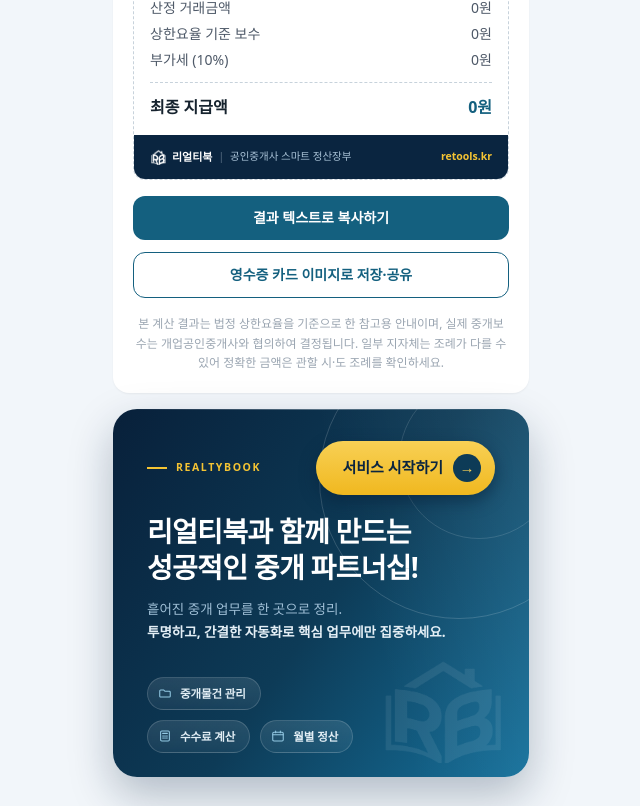
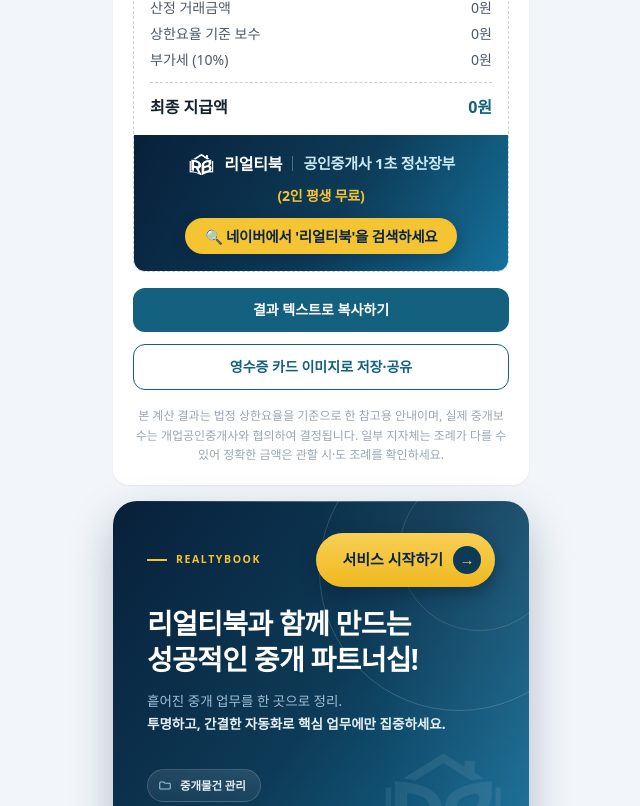
Before and after one commit to retools-labs/calc-realty, a Next.js app: page / in a window 1280 px wide. Shown: the part 1060-1866 px from the top of the page, without its empty margins (319-959 px from the left). Built offline with nearby package versions, Linux system fonts and the light colour scheme.

Commit message:
redesign: 영수증 카드 CTA를 Claude Design 목업(2줄 계층 분리형)에 맞춰 재구현

```diff
--- a/components/ReceiptCard.tsx
+++ b/components/ReceiptCard.tsx
@@ -43,15 +43,27 @@
           <span className="text-[#14607F]">{formatKRW(total)}</span>
         </div>
       </div>
-      {/* eslint-disable-next-line @next/next/no-img-element */}
-      <div className="flex items-center justify-between gap-3 rounded-b-[11px] bg-[#0A2540] px-4 py-3.5">
-        <span className="flex items-center gap-1.5">
-          <img src="/icons/rb-mark-white.png" alt="" className="h-4 w-4 shrink-0" />
-          <span className="shrink-0 whitespace-nowrap text-[11px] font-bold text-white">리얼티북</span>
-          <span className="shrink-0 text-[10px] text-[#5b7185]">|</span>
-          <span className="whitespace-nowrap text-[10.5px] text-[#a9c2d6]">공인중개사 스마트 정산장부</span>
+      {/* 하단 CTA: Claude Design 목업(Receipt CTA.dc.html)의 "2줄 계층 분리형" 스펙을 그대로 이식.
+          1줄 = 브랜드+혜택(정보 전달), 2줄 = 단 하나의 명확한 검색 행동(CTA)으로 역할을 분리한다. */}
+      <div
+        className="flex flex-col items-center gap-3 overflow-hidden rounded-b-[11px] px-[22px] py-[17px]"
+        style={{ background: "linear-gradient(120deg, #08203a 0%, #0d3b57 55%, #15719b 100%)" }}
+      >
+        <div className="flex flex-wrap items-center justify-center gap-2.5">
+          {/* eslint-disable-next-line @next/next/no-img-element */}
+          <img src="/icons/rb-mark-white.png" alt="" className="h-[23px] w-auto shrink-0" />
+          <span className="whitespace-nowrap text-base font-extrabold tracking-[-0.2px] text-white">리얼티북</span>
+          <span className="h-[15px] w-px shrink-0 bg-white/[0.28]" />
+          <span className="whitespace-nowrap text-[15px] font-bold tracking-[-0.2px] text-[#C8E9F2]">
+            공인중개사 1초 정산장부
+          </span>
+          <span className="whitespace-nowrap text-sm font-extrabold tracking-[-0.2px] text-[#F5C433]">
+            (2인 평생 무료)
+          </span>
+        </div>
+        <span className="inline-flex items-center gap-2 whitespace-nowrap rounded-full bg-[#F5C433] px-5 py-[11px] text-[14.5px] font-extrabold leading-none tracking-[-0.2px] text-[#0A2540] shadow-[0_5px_14px_rgba(8,32,68,0.32)]">
+          🔍 네이버에서 &apos;리얼티북&apos;을 검색하세요
         </span>
-        <span className="shrink-0 whitespace-nowrap text-[10.5px] font-semibold text-[#f5c433]">retools.kr</span>
       </div>
     </div>
   );
```
